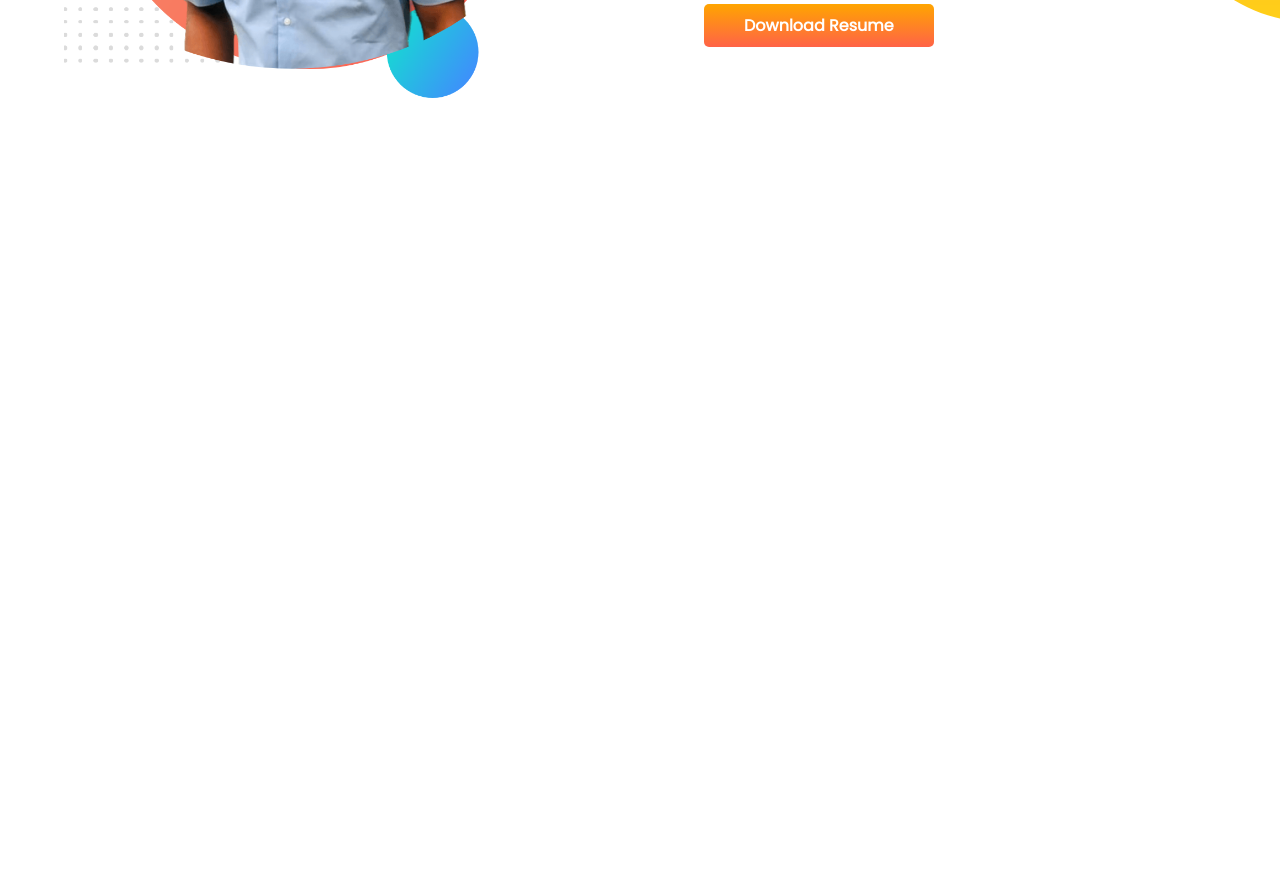
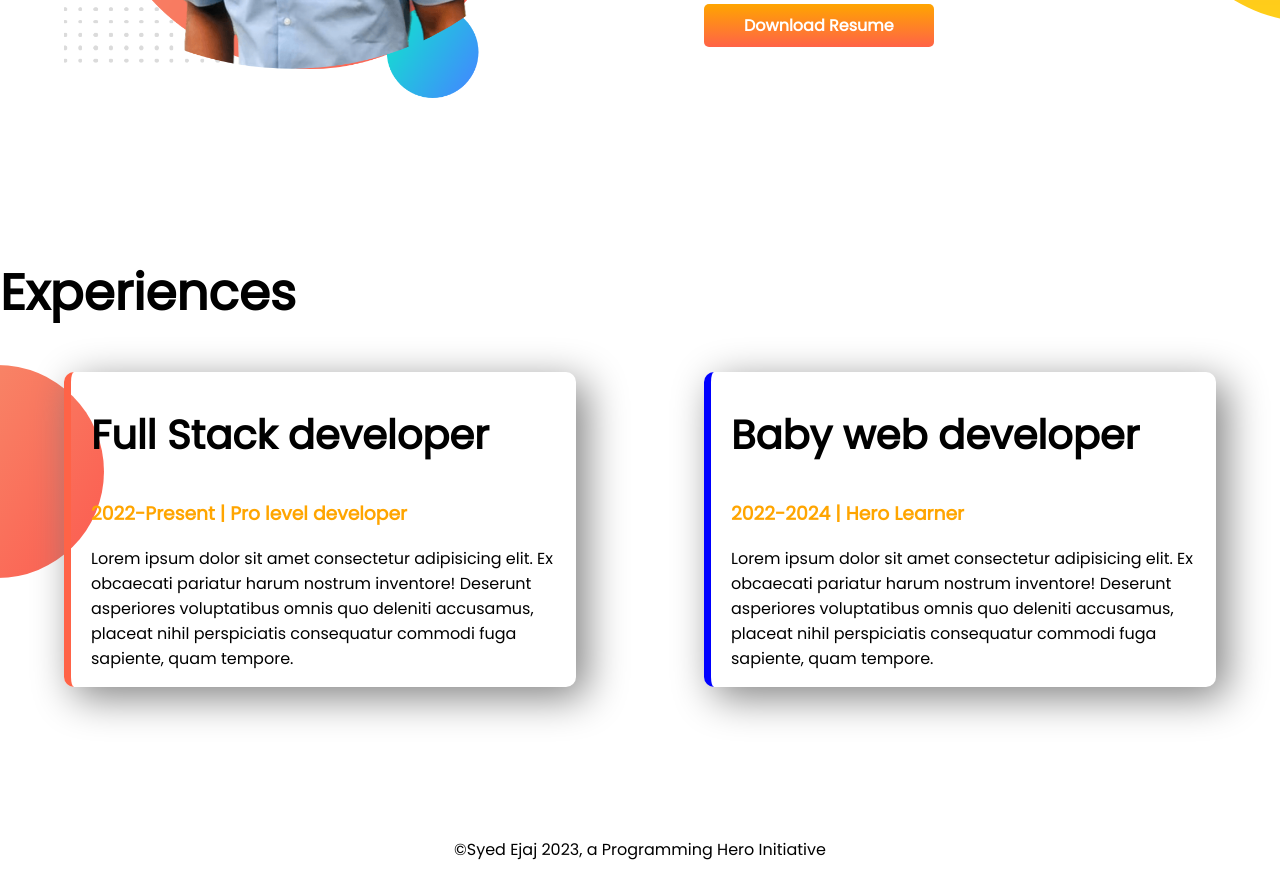
Before and after one commit to syedejaj/developer-portfolio, a plain HTML site: page index.html in a window 1280 px wide. Shown: the part 1072-1950 px from the top of the page. Before the commit the page ends 1328 px from the top, so only its background shows below. Drawn offline with Linux system fonts and the light colour scheme.

Commit message:
footer added

```diff
--- a/index.html
+++ b/index.html
@@ -12,7 +12,7 @@
 </head>
 
 <body>
-    <section class="top-banner">
+    <section class="top-banner flexible-container">
         <div class="half-width">
             <h1>Welcome to</h1>
             <h1> <span class="orange-color">Syed Ejaj</span> World!</h1>
@@ -30,7 +30,7 @@
 
         </div>
     </section>
-    <section class="dream-big">
+    <section class="dream-big flexible-container">
         <div class="half-width">
             <img src="showOff/ejaj-bg.png" alt="">
         </div>
@@ -44,6 +44,32 @@
             <a class="link-button" href="#">Download Resume</a>
         </div>
     </section>
+    <section class="experience-area">
+        <h1>Experiences</h1>
+        <div class="flexible-container">
+            <div id="full-stack-developer" class="experience-item">
+                <h2>Full Stack developer</h2>
+                <h3 class="orange-color">2022-Present | Pro level developer</h3>
+                <p>Lorem ipsum dolor sit amet consectetur adipisicing elit. Ex obcaecati pariatur harum nostrum
+                    inventore!
+                    Deserunt asperiores voluptatibus omnis quo deleniti accusamus, placeat nihil perspiciatis
+                    consequatur
+                    commodi fuga sapiente, quam tempore.</p>
+            </div>
+            <div id="baby-web-developer" class="experience-item">
+                <h2>Baby web developer</h2>
+                <h3 class="orange-color">2022-2024 | Hero Learner</h3>
+                <p>Lorem ipsum dolor sit amet consectetur adipisicing elit. Ex obcaecati pariatur harum nostrum
+                    inventore!
+                    Deserunt asperiores voluptatibus omnis quo deleniti accusamus, placeat nihil perspiciatis
+                    consequatur
+                    commodi fuga sapiente, quam tempore.</p>
+            </div>
+        </div>
+    </section>
 </body>
+<footer>
+    <p>&copy;Syed Ejaj 2023, a Programming Hero Initiative </p>
+</footer>
 
 </html>
--- a/style.css
+++ b/style.css
@@ -7,11 +7,15 @@ h1 {
     font-size: 50px;
 }
 
+h2 {
+    font-size: 40px;
+}
+
 .orange-color {
     color: orange;
 }
 
-section {
+.flexible-container {
     display: flex;
     margin-bottom: 150px;
 }
@@ -44,3 +48,30 @@ section {
     background-repeat: no-repeat;
     background-position: right;
 }
+
+.experience-area {
+    background-image: url(images/exp-bg.png);
+    background-repeat: no-repeat;
+    background-position: left;
+}
+
+.experience-item {
+    box-shadow: 10px 10px 40px gray;
+    width: 40%;
+    margin-left: 5%;
+    margin-right: 5%;
+    padding-left: 20px;
+    border-radius: 10px;
+}
+
+#full-stack-developer {
+    border-left: 7px solid tomato;
+}
+
+#baby-web-developer {
+    border-left: 7px solid blue;
+}
+
+footer p {
+    text-align: center;
+}
```
